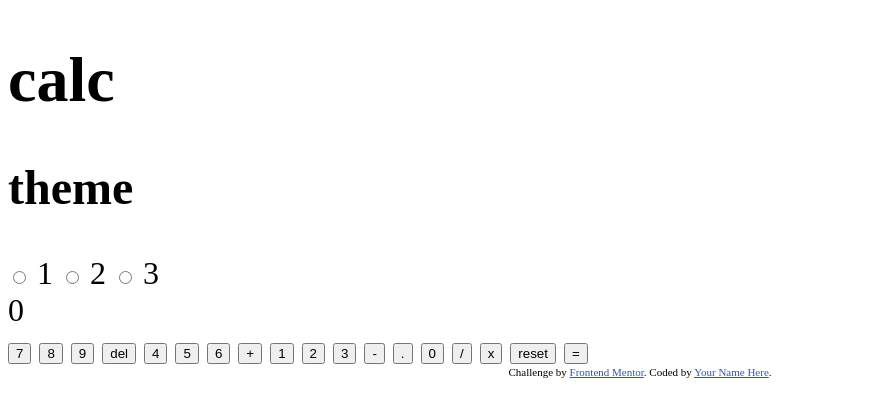
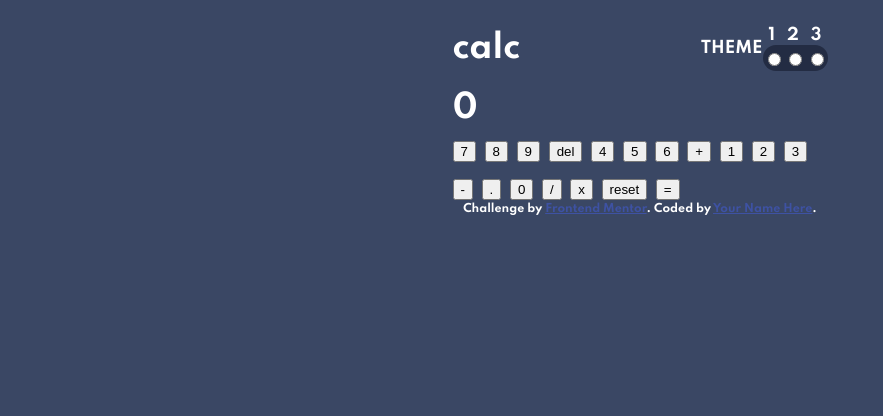
Before and after one commit to frankaddelia/fe-mentor-calculator, a plain HTML site: page index.html in a window 1280 px wide. Shown: the whole page, without its empty margins (0-883 px from the left). Drawn offline with Linux system fonts and the light colour scheme.

Commit message:
Style the toggle switch

```diff
--- a/assets/scss/styles.scss
+++ b/assets/scss/styles.scss
@@ -1,4 +1,4 @@
-// compile comnand: sass source/stylesheets/index.scss build/stylesheets/index.css
+// compile comnand: sass assets/scss/styles.scss assets/css/styles.css
 
 /*** Global ***/
 
@@ -23,9 +23,58 @@ $text-white: hsl(0deg, 0%, 100%);
 $font-size: 32px;
 
 body {
+    background-color: $main-bg;
+    color: $text-white;
+    font-family: Spartan, sans-serif;
     font-size: $font-size;
 }
 
+h1 {
+    font-size: $font-size;
+}
+
+h2 {
+    font-size: 1rem;
+}
+
+.container {
+    margin: 0 auto;
+    width: 1440px;
+}
+
+@media screen and (max-width: 1440px) {
+    .container {
+        width: 375px;
+    }
+}
+
+.header-container {
+    align-items: center;
+    display: flex;
+    justify-content: space-between;
+}
+
+.toggle-container {
+    align-items: center;
+    display: flex;
+    justify-content: space-around;
+    text-transform: uppercase;
+}
+
+.toggle-switch {
+    background-color: $toggle-keypad-bg;
+    border-radius: 25px;
+    padding: 5px 0;
+    width: 65px;
+}
+
+.labels, .radios {
+    align-items: center;
+    display: flex;
+    flex-wrap: wrap;
+    font-size: 1rem;
+    justify-content: space-around;
+}
 
 .attribution {
     font-size: 11px; text-align: center;
--- a/index.html
+++ b/index.html
@@ -13,16 +13,25 @@
     <link rel="stylesheet" href="assets/css/styles.css" type="text/css">
 </head>
 <body>
-    <header>
+    <header class="container header-container">
         <h1>calc</h1>
         <div class="toggle-container">
             <h2>theme</h2>
-            <input type="radio" name="toggle_theme" id="themeOne"> <label for="themeOne">1</label>
-            <input type="radio" name="toggle_theme" id="themeTwo"> <label for="themeTwo">2</label>
-            <input type="radio" name="toggle_theme" id="themeThree"> <label for="themeThree">3</label>
+            <div class="toggle">
+                <div class="labels">
+                    <label for="themeOne">1</label>
+                    <label for="themeTwo">2</label>
+                    <label for="themeThree">3</label>
+                </div>
+                <div class="radios toggle-switch">
+                    <input type="radio" name="toggle_theme" id="themeOne">
+                    <input type="radio" name="toggle_theme" id="themeTwo">
+                    <input type="radio" name="toggle_theme" id="themeThree">
+                </div>
+            </div>
         </div>
     </header>
-    <main>
+    <main class="container">
         <div class="screen">0</div>
 
         <div class="keypad-container">
@@ -46,7 +55,7 @@
             <button>=</button>
         </div>
     </main>
-    <footer class="attribution">
+    <footer class="attribution container">
         Challenge by <a href="https://www.frontendmentor.io?ref=challenge" target="_blank">Frontend Mentor</a>.
         Coded by <a href="#">Your Name Here</a>.
     </footer>
```
Also changed, not shown: assets/css/styles.css, 1 other file.
